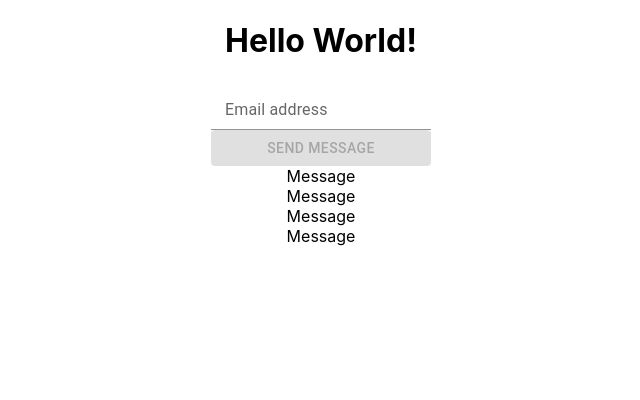
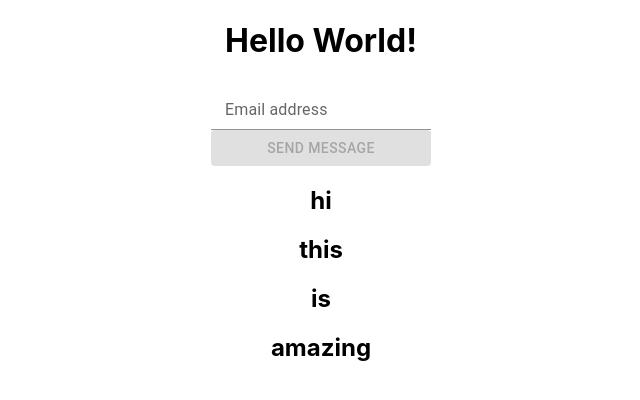
Before and after one commit to matiaswasiak/facebook-messenger-clone, a React (Create React App) app: page / in a window 1280 px wide. Shown: the top 400 px of the page, without its empty margins (319-959 px from the left). Built offline with nearby package versions, Linux system fonts and the light colour scheme.

Commit message:
Creating Message.js component

```diff
--- a/src/Message.js
+++ b/src/Message.js
@@ -1,7 +1,11 @@
 import React from "react";
 
-const Message = () => {
-  return <div>Message</div>;
+const Message = (props) => {
+  return (
+    <div>
+      <h2>{props.text}</h2>
+    </div>
+  );
 };
 
 export default Message;
```
